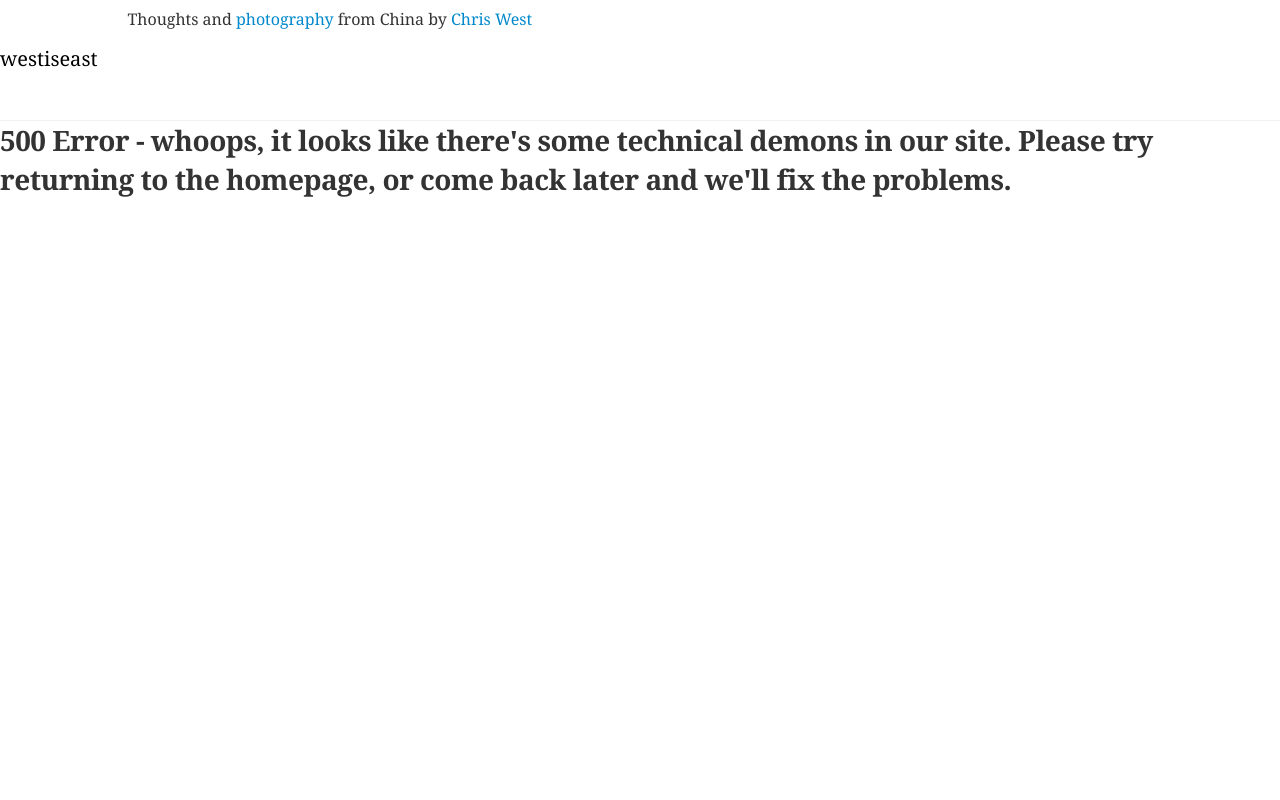
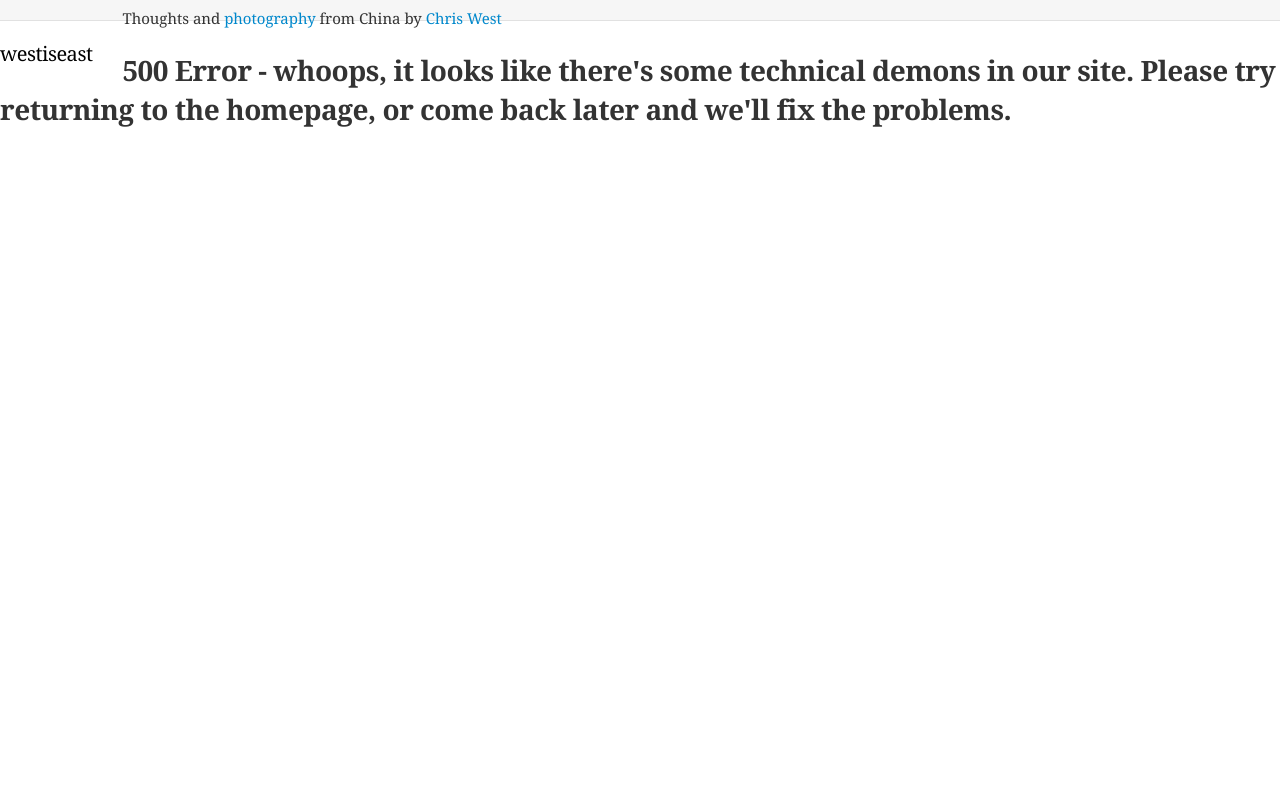
Before and after one commit to minrivertea/westiseast, a Django app: template blog/templates/500.html in a window 1280 px wide. Run offline with Django 3.2, Linux system fonts and the light colour scheme; the template is opened without the code that fills it, so the values that code supplies are empty; some libraries are stand-ins or nearby versions.

Commit message:
style changes

```diff
--- a/blog/models.py
+++ b/blog/models.py
@@ -1,6 +1,5 @@
 from django.db import models
 from django.core.urlresolvers import reverse
-
 
 
 class Photo(models.Model):
@@ -17,7 +16,6 @@ class Photo(models.Model):
     def get_absolute_url(self):
         url = reverse('photo', args=[self.slug])
         return url
-
 
 
 
--- a/static/css/styles.css
+++ b/static/css/styles.css
@@ -6,10 +6,16 @@ html,body,div,span,applet,object,iframe,h1,h2,h3,h4,h5,h6,p,blockquote,pre,a,abb
 	padding:0
 }
 
+html, button, input, select, textarea,
+.pure-g [class *= "pure-u"] {
+    /* Set your content font stack here: */
+    font-family: "Bitter",Georgia,serif;
+}
+
 body, ul, ol, p {
     color: #333;
     font-family: "Bitter",Georgia,serif;
-    font-size: 16px;
+    font-size: 15px;
     font-weight: 300;
     line-height: 2.4em;
 }
@@ -36,6 +42,16 @@ h1 a {
     color: #000;
 }
 
+h1 {
+    color: #333;
+    font-size: 32px;
+    font-weight: normal;
+    letter-spacing: -0.5px;
+    line-height: 1.4em;
+    margin: 0;
+    padding: 0;
+}
+
 h2 {
     color: #333;
     font-size: 28px;
@@ -60,27 +76,18 @@ h4 {
 
 
 .container {
-    left: 0;
-    margin: 0 auto;
-    padding: 0px 35px 35px 0;
-    position: absolute;
-    right: 0;
-    width: 50%;
+    margin-left: auto;
+    margin-right: auto;
+    max-width: 800px;
 }
 
 #header {
-    height: 120px;
-    padding: 0;
-    width: 100%;
+    border-bottom: 1px solid #e1e1e1;
+    margin-bottom: 30px;
+    padding-bottom: 20px;
+    background: #f6f6f6;
 }
 
-#header #header-elements {
-    float: left;
-    padding: 0;
-    width: 100%;
-    height: 120px;
-    border-bottom: 1px solid #f1f1f1;
-}
 
 #header #mugshot {
    float: right;
@@ -144,22 +151,16 @@ div#banner{height:250px;border-bottom:1px solid #e1e1e1;margin-bottom:50px;float
 
 
 
-#main {
-    float: left;
-    width: 100%;
-    position: relative;
-}
-
 #plug {
+    background: #f6f6f6;
     border-top: 1px solid #E9E9E9;
-    float: left;
-    font-size: 18px;
-    margin: 0 0 100px;
-    padding-top: 20px;
+    font-size: 22px;
+    margin: 0 0 0px;
+    padding-top: 30px;
+    padding-bottom: 50px;
     text-align: center;
     text-shadow: 1px 1px 0 #FFFFFF;
-    width: 100%;
-    font-weight: bold;
+    font-weight: normal;
 }
 
 #plug a {
@@ -167,7 +168,6 @@ div#banner{height:250px;border-bottom:1px solid #e1e1e1;margin-bottom:50px;float
 }
 
 
-div#footer{float:left;width:500px;margin-top:30px}div#footer img{margin-right:10px}div.gallery-listing{margin:40px 0 0 50px;width:350px;height:430px}div.gallery-listing p{margin-bottom:20px}div.dummy{float:right;margin-left:40px;width:490px}div.dummy div.image{float:left;height:150px;margin:0 10px 10px 0}div.dummy div.image img{border:none}
 
 div#right h3{border:none;width:none}div#right h4{margin:0 0 -10px 0;text-transform:uppercase;font-size:0.9em;color:#277FA3;font-weight:normal;padding-bottom:5px}div#right ul li{list-style-type:none;font-size:0.8em;font-weight:normal;margin-left:40px;line-height:1.5em}div#right li{padding-bottom:10px;margin-top:0px;margin-bottom:-10px;border-bottom:1px solid #b1b1b1;width:200px}div#right ul.blog{font-size:16px;margin-bottom:20px;margin-top:20px}div#right li.blog{border-bottom:1px solid #E1E1E1;margin-bottom:10px;margin-left:40px;padding-bottom:10px}div#right li a.link{display:none}div#right ul img{position:relative;top:30px;left:2px}div#right ul{margin:0;padding:0}
 
@@ -314,7 +314,7 @@ span.read-more{font-size:12px}
 }
 
 #entry-content p.introduction {
-    font-size: 22px;
+    font-size: 20px;
 }
 
 #entry-content a {
```
Also changed, not shown: blog/templates/base.html (+17 -19 lines), blog/templates/entry.html (+3 -4 lines).
